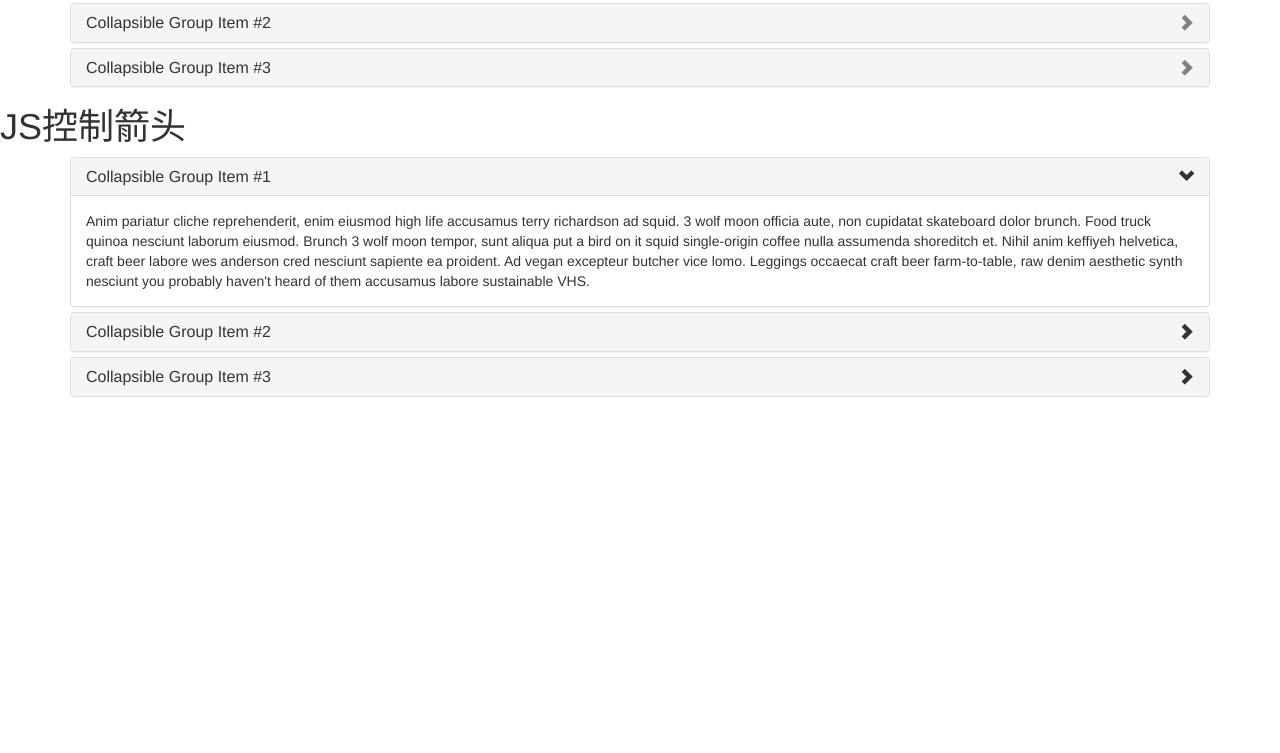
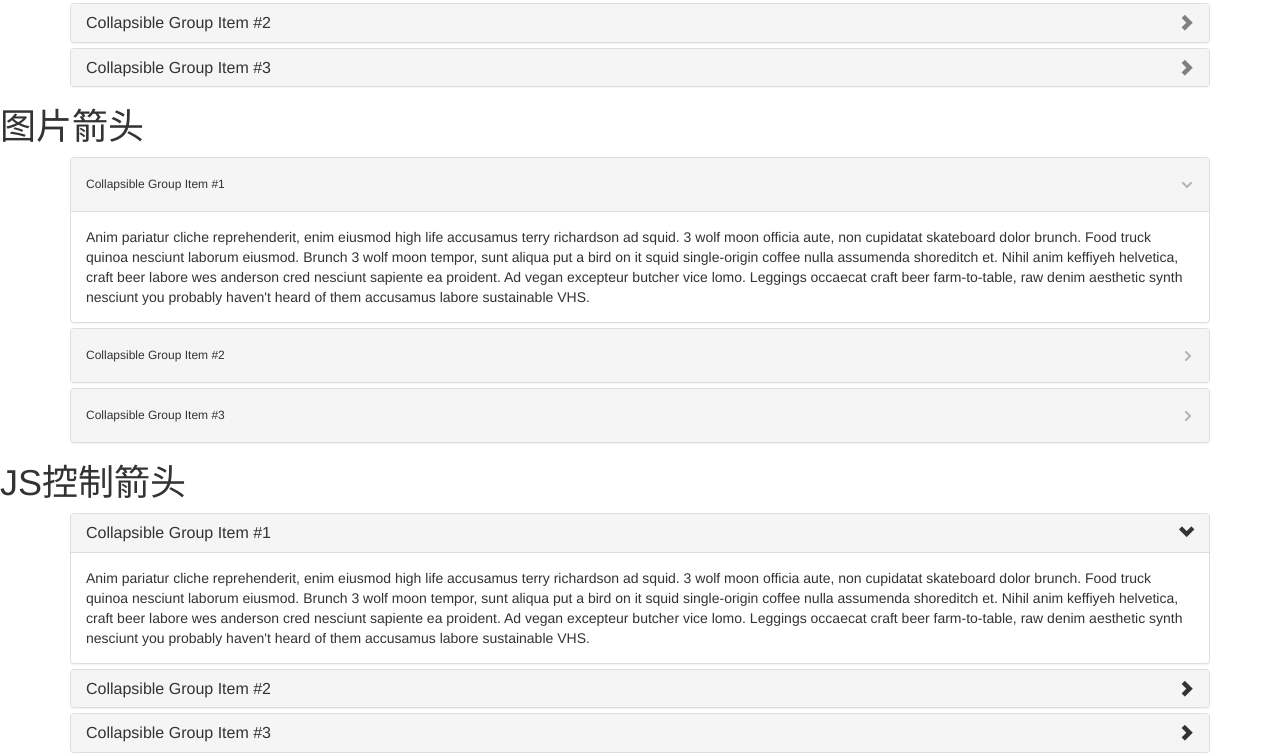
Before and after one commit to lukeddy/bootstrap_train, a plain HTML site: page bootstrap_train/accordions.html in a window 1280 px wide. Shown: the part 1337-2090 px from the top of the page. Before the commit the page ends 1734 px from the top, so only its background shows below. Drawn offline with Linux system fonts and the light colour scheme.

Commit message:
添加图片作为手风琴箭头示例

```diff
--- a/bootstrap_train/accordions.html
+++ b/bootstrap_train/accordions.html
@@ -400,6 +400,85 @@
     </div>
 </div>
 
+<h1>图片箭头</h1>
+<div class="container">
+    <style>
+      #myAccordion3  .panel-heading .cust-accordion-toggle{
+          font-size: 12px;
+          display: block;
+          position:relative;
+          padding:10px 12px 10px 0px;
+          background: url(images/arrow-down.png) no-repeat right center;
+      }
+
+      #myAccordion3  .panel-heading .cust-accordion-toggle.collapsed{
+          background: url(images/arrow-right.png) no-repeat right center;
+      }
+    </style>
+    <div class="panel-group" id="myAccordion3">
+        <div class="panel panel-default">
+            <div class="panel-heading">
+                <h4 class="panel-title">
+                    <a class="cust-accordion-toggle" data-toggle="collapse" data-parent="#one3" href="#one3">
+                        Collapsible Group Item #1
+                    </a>
+                </h4>
+            </div>
+            <div id="one3" class="panel-collapse collapse in">
+                <div class="panel-body">
+                    Anim pariatur cliche reprehenderit, enim eiusmod high life accusamus terry richardson ad squid. 3
+                    wolf moon officia aute, non cupidatat skateboard dolor brunch. Food truck quinoa nesciunt laborum
+                    eiusmod. Brunch 3 wolf moon tempor, sunt aliqua put a bird on it squid single-origin coffee nulla
+                    assumenda shoreditch et. Nihil anim keffiyeh helvetica, craft beer labore wes anderson cred nesciunt
+                    sapiente ea proident. Ad vegan excepteur butcher vice lomo. Leggings occaecat craft beer
+                    farm-to-table, raw denim aesthetic synth nesciunt you probably haven't heard of them accusamus
+                    labore sustainable VHS.
+                </div>
+            </div>
+        </div>
+        <div class="panel panel-default">
+            <div class="panel-heading">
+                <h4 class="panel-title">
+                    <a class="cust-accordion-toggle collapsed" data-toggle="collapse" data-parent="#two3" href="#two3">
+                        Collapsible Group Item #2
+                    </a>
+                </h4>
+            </div>
+            <div id="two3" class="panel-collapse collapse">
+                <div class="panel-body">
+                    Anim pariatur cliche reprehenderit, enim eiusmod high life accusamus terry richardson ad squid. 3
+                    wolf moon officia aute, non cupidatat skateboard dolor brunch. Food truck quinoa nesciunt laborum
+                    eiusmod. Brunch 3 wolf moon tempor, sunt aliqua put a bird on it squid single-origin coffee nulla
+                    assumenda shoreditch et. Nihil anim keffiyeh helvetica, craft beer labore wes anderson cred nesciunt
+                    sapiente ea proident. Ad vegan excepteur butcher vice lomo. Leggings occaecat craft beer
+                    farm-to-table, raw denim aesthetic synth nesciunt you probably haven't heard of them accusamus
+                    labore sustainable VHS.
+                </div>
+            </div>
+        </div>
+        <div class="panel panel-default">
+            <div class="panel-heading">
+                <h4 class="panel-title">
+                    <a class="cust-accordion-toggle collapsed" data-toggle="collapse" data-parent="#three3" href="#three3">
+                        Collapsible Group Item #3
+                    </a>
+                </h4>
+            </div>
+            <div id="three3" class="panel-collapse collapse">
+                <div class="panel-body">
+                    Anim pariatur cliche reprehenderit, enim eiusmod high life accusamus terry richardson ad squid. 3
+                    wolf moon officia aute, non cupidatat skateboard dolor brunch. Food truck quinoa nesciunt laborum
+                    eiusmod. Brunch 3 wolf moon tempor, sunt aliqua put a bird on it squid single-origin coffee nulla
+                    assumenda shoreditch et. Nihil anim keffiyeh helvetica, craft beer labore wes anderson cred nesciunt
+                    sapiente ea proident. Ad vegan excepteur butcher vice lomo. Leggings occaecat craft beer
+                    farm-to-table, raw denim aesthetic synth nesciunt you probably haven't heard of them accusamus
+                    labore sustainable VHS.
+                </div>
+            </div>
+        </div>
+    </div>
+</div>
+
 <h1>JS控制箭头</h1>
 <div class="container">
     <div class="panel-group" id="accordion3" role="tablist" aria-multiselectable="true">
```
Also changed, not shown: bootstrap_train/images/arrow-down.png (added), bootstrap_train/images/arrow-right.png (added).
